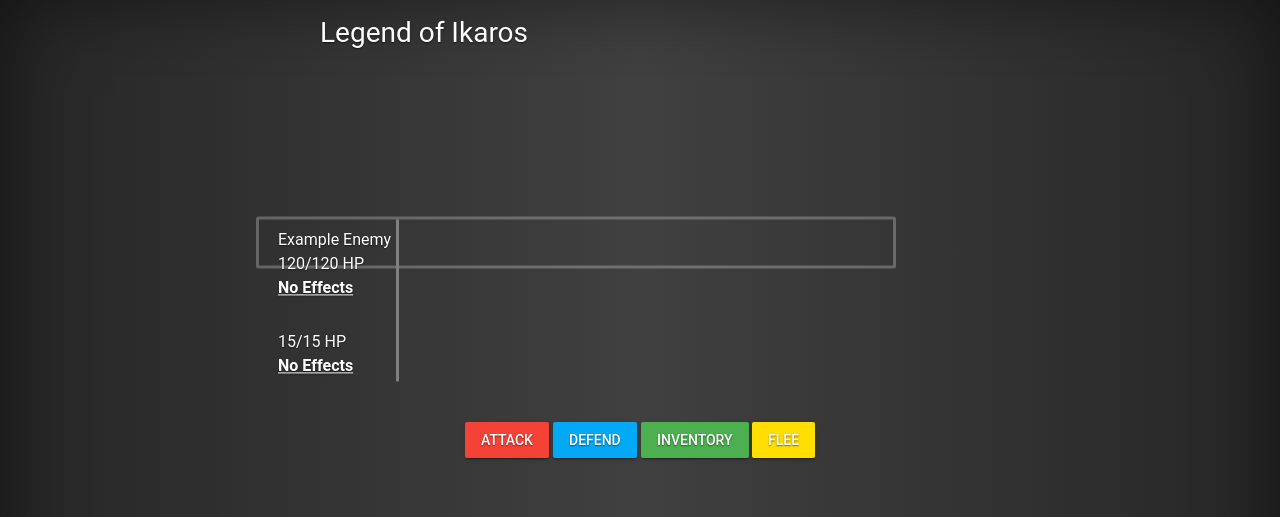
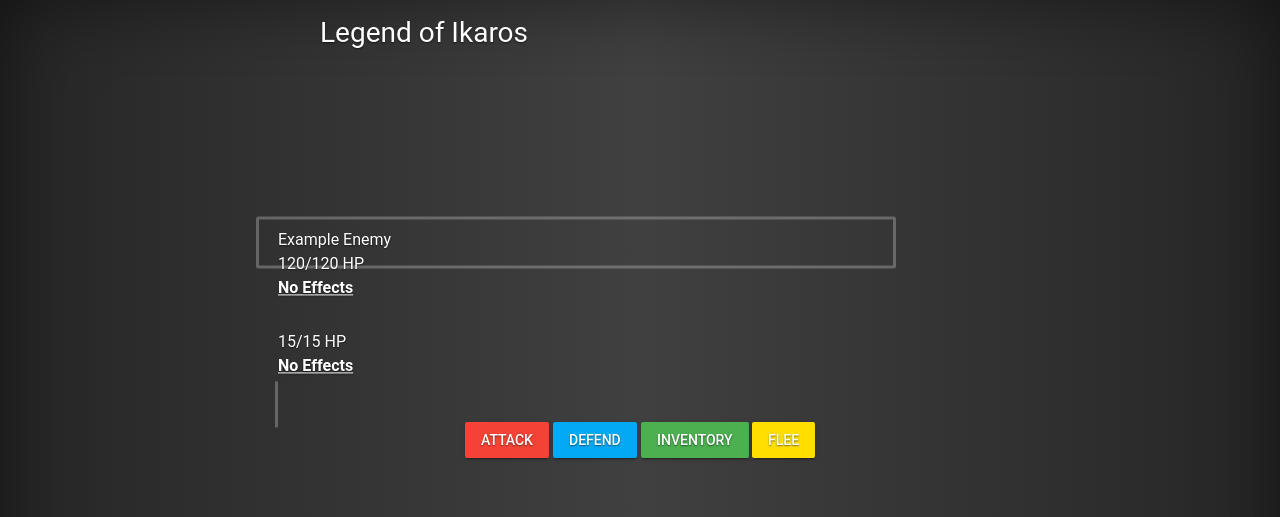
Before and after one commit to Kio-td/loi, a PHP site: page /game/battle.php in a window 1280 px wide. Shown: the top 517 px of the page. Run offline with PHP 8.4, Linux system fonts and the light colour scheme; data that the repository does not hold is empty.

Commit message:
Add a physical border.

```diff
--- a/base/battle.css
+++ b/base/battle.css
@@ -12,7 +12,11 @@
 .info {
   width: 20%;
   padding-top: 1%;
-  border-right: 3px solid gray;
+}
+.brdr {
+  background: rgba(255,255,255,.25);
+  width: 3px;
+  height: 100%;
 }
 
 .healthbox {
--- a/game/battle.php
+++ b/game/battle.php
@@ -19,6 +19,8 @@ require('../base/head.php');
         <span id="playerhealth">15</span>/<span id="playerttlhealth">15</span> HP<br>
         <span id="playereffects"><b><u>No Effects</u></b></span>
       </div>
+    </div>
+    <div class="brdr">
     </div>
     <div class="">
     </div>
```
